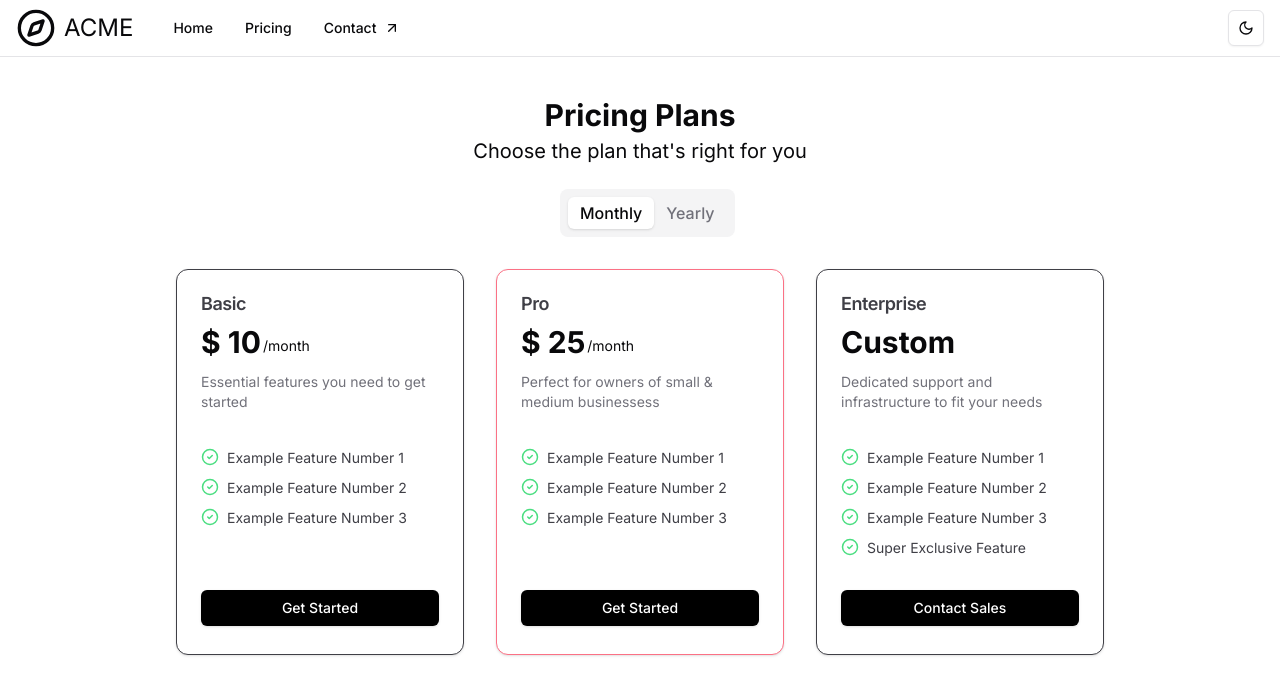
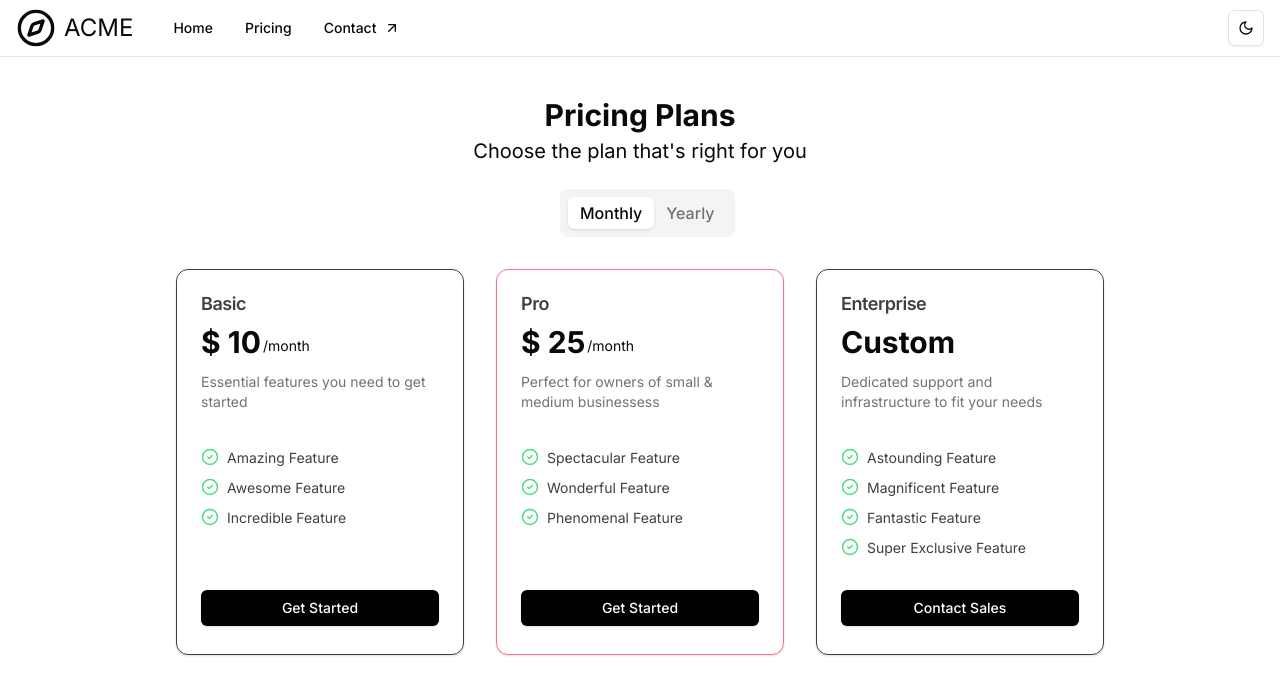
Before and after one commit to augustopolonio/landing-page, a Next.js app: page /pricing in a window 1280 px wide. Shown: the top 694 px of the page. Built offline with nearby package versions, Linux system fonts and the light colour scheme.

Commit message:
fix: ajusts in pricing page; separate pricing data json in another file

```diff
--- /dev/null
+++ b/src/app/pricing/data.ts
@@ -0,0 +1,40 @@
+export const plans = [
+  {
+  title: "Basic",
+  monthlyPrice: 10,
+  yearlyPrice: 100,
+  description: "Essential features you need to get started",
+  features: [
+    "Amazing Feature",
+    "Awesome Feature",
+    "Incredible Feature",
+  ],
+  actionLabel: "Get Started",
+},
+{
+  title: "Pro",
+  monthlyPrice: 25,
+  yearlyPrice: 250,
+  description: "Perfect for owners of small & medium businessess",
+  features: [
+    "Spectacular Feature",
+    "Wonderful Feature",
+    "Phenomenal Feature",
+  ],
+  actionLabel: "Get Started",
+  popular: true,
+},
+{
+  title: "Enterprise",
+  price: "Custom",
+  description: "Dedicated support and infrastructure to fit your needs",
+  features: [
+    "Astounding Feature",
+    "Magnificent Feature",
+    "Fantastic Feature",
+    "Super Exclusive Feature",
+  ],
+  actionLabel: "Contact Sales",
+  exclusive: true,
+}
+];
--- a/src/app/pricing/page.tsx
+++ b/src/app/pricing/page.tsx
@@ -13,6 +13,7 @@ import { CheckCircle2 } from "lucide-react";
 import { Button } from "@/components/ui/button";
 import React, { useState } from "react";
 import { cn } from "@/lib/utils";
+import { plans } from "./data";
 
 type PricingSwitchProps = {
 	onSwitch: (value: string) => void;
@@ -134,51 +135,11 @@ const CheckItem = ({ text }: { text: string }) => (
 	</div>
 );
 
-export default function page() {
+export default function Pricing() {
 	const [isYearly, setIsYearly] = useState(false);
 	const togglePricingPeriod = (value: string) =>
 		setIsYearly(Number.parseInt(value) === 1);
 
-	const plans = [
-		{
-			title: "Basic",
-			monthlyPrice: 10,
-			yearlyPrice: 100,
-			description: "Essential features you need to get started",
-			features: [
-				"Example Feature Number 1",
-				"Example Feature Number 2",
-				"Example Feature Number 3",
-			],
-			actionLabel: "Get Started",
-		},
-		{
-			title: "Pro",
-			monthlyPrice: 25,
-			yearlyPrice: 250,
-			description: "Perfect for owners of small & medium businessess",
-			features: [
-				"Example Feature Number 1",
-				"Example Feature Number 2",
-				"Example Feature Number 3",
-			],
-			actionLabel: "Get Started",
-			popular: true,
-		},
-		{
-			title: "Enterprise",
-			price: "Custom",
-			description: "Dedicated support and infrastructure to fit your needs",
-			features: [
-				"Example Feature Number 1",
-				"Example Feature Number 2",
-				"Example Feature Number 3",
-				"Super Exclusive Feature",
-			],
-			actionLabel: "Contact Sales",
-			exclusive: true,
-		},
-	];
 	return (
 		<div className="py-8">
 			<PricingHeader
```
